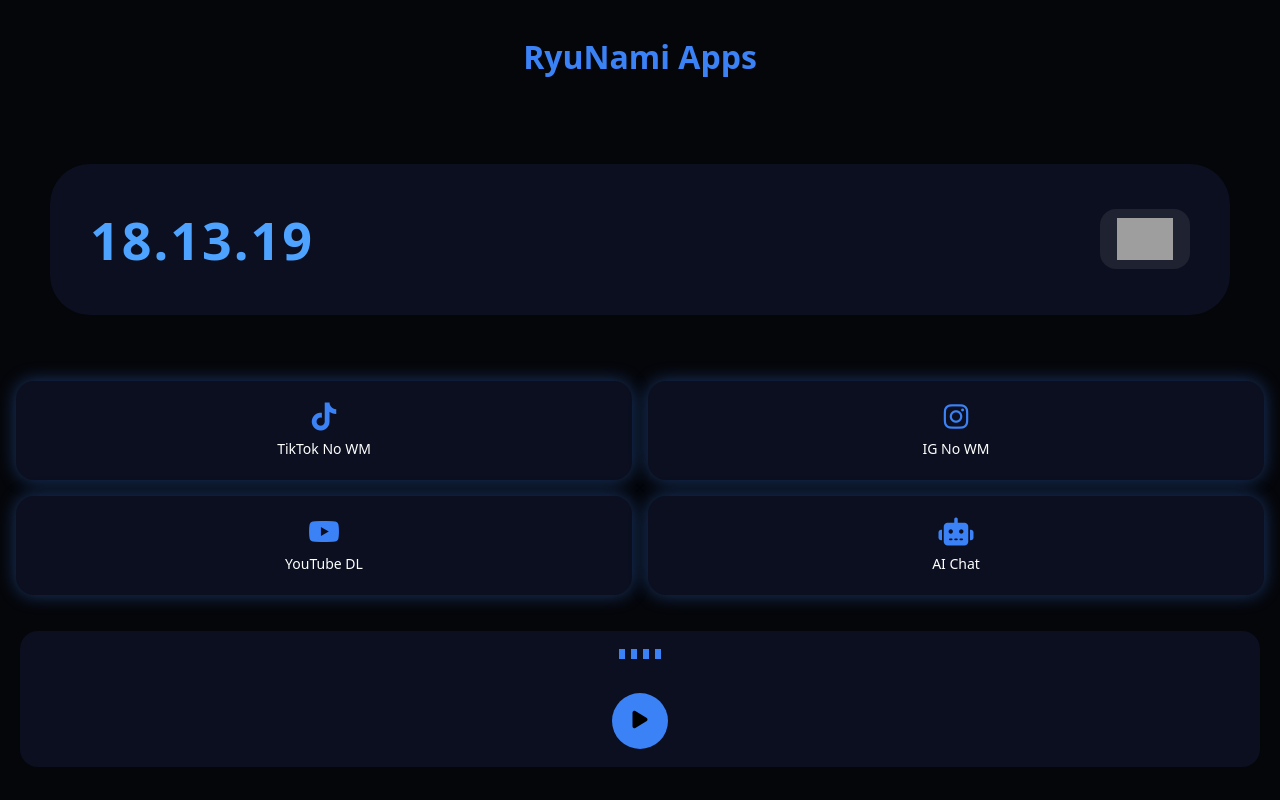
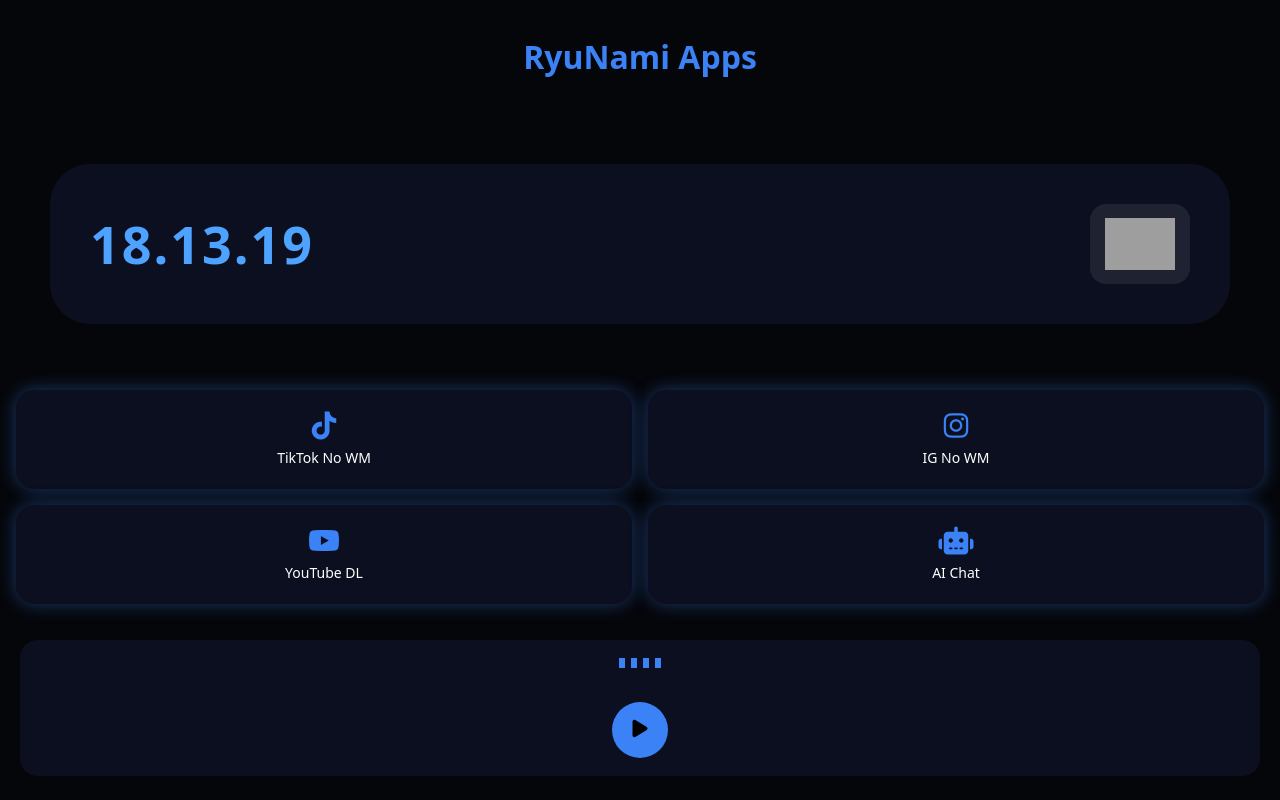
Before and after one commit to alich381/RyuNami-Apk, a plain HTML site: page index.html in a window 1280 px wide. Drawn offline with Linux system fonts and the light colour scheme; grey boxes are pictures that could not be loaded.

Commit message:
Update style.css

```diff
--- a/style.css
+++ b/style.css
@@ -40,8 +40,8 @@
 
 /* KOTAK LOGO */
 .logo-box{
-  width:90px;
-  height:60px;
+  width:100px;
+  height:80px;
 
   border-radius:16px;
   background:rgba(255,255,255,.08);
```
